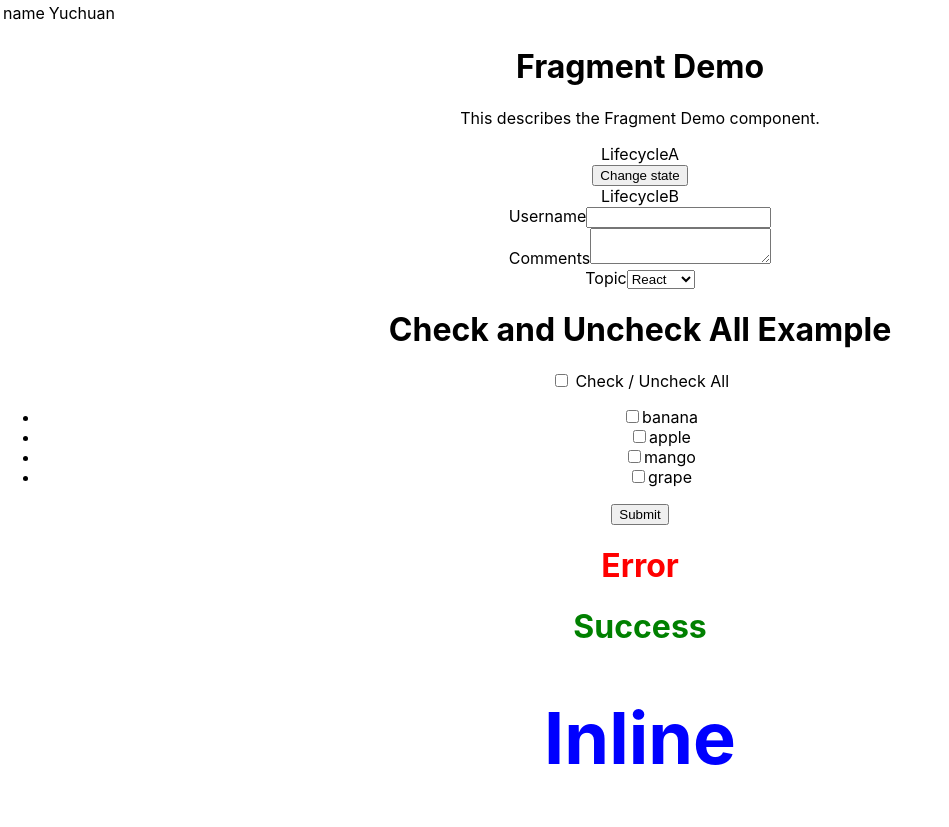
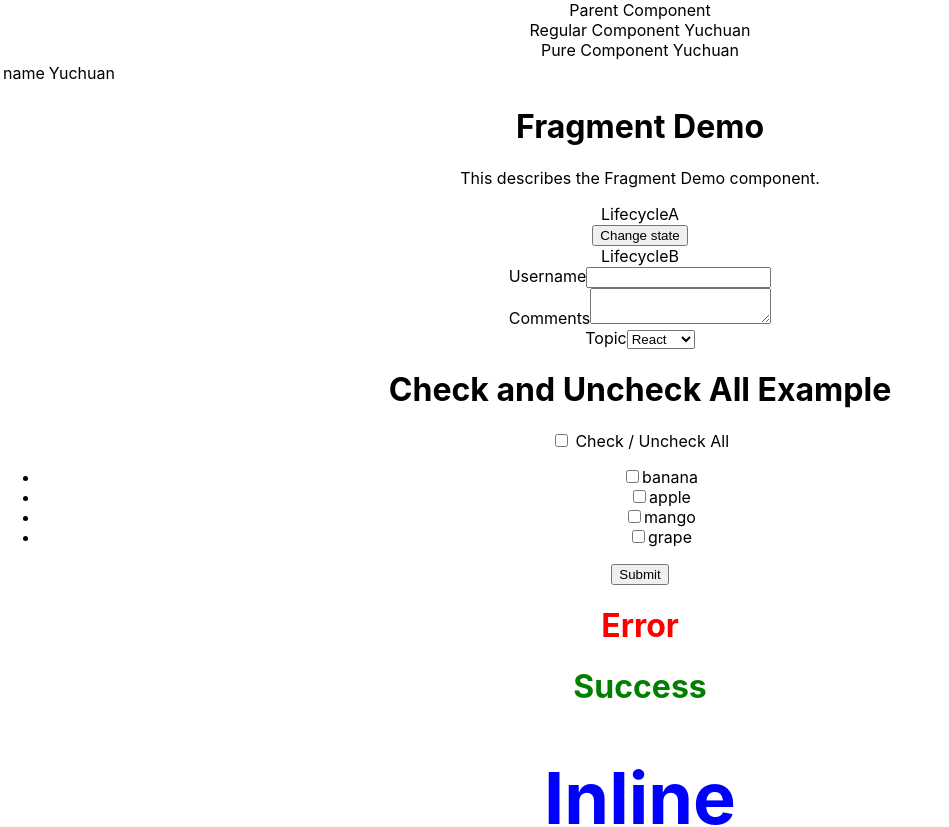
Before and after one commit to taoyuchuan/ReactDemo, a React (Create React App) app: page / in a window 1280 px wide. Shown: the top 827 px of the page, without its empty margins (0-949 px from the left). Built offline with nearby package versions, Linux system fonts and the light colour scheme.

Commit message:
Add pure component

```diff
--- a/src/App.js
+++ b/src/App.js
@@ -20,11 +20,13 @@
 import LifecycleA from './components/LifecycleA'
 import FragmentDemo from './components/FragmentDemo'
 import Table from './components/Table'
+import ParentComp from './components/ParentComp'
 
 class App extends Component {
   render() {
     return (
       <div className="App">
+        <ParentComp />
         <Table />
         <FragmentDemo />
         <LifecycleA />
--- /dev/null
+++ b/src/components/ParentComp.js
@@ -0,0 +1,34 @@
+import React, { Component } from 'react'
+import PureComp from './PureComp'
+import RegComp from './RegComp'
+
+class ParentComp extends Component {
+  constructor(props) {
+    super(props)
+
+    this.state = {
+      name: 'Yuchuan'
+    }
+  }
+
+  componentDidMount() {
+    setInterval(() => {
+      this.setState({
+        name: 'Yuchuan'
+      })
+    }, 2000)
+  }
+
+  render() {
+    console.log('****************Parent Component Render********************')
+    return(
+      <div>
+        Parent Component
+        <RegComp name = { this.state.name } />
+        <PureComp name = { this.state.name } />
+      </div>
+    )
+  }
+}
+
+export default ParentComp
--- /dev/null
+++ b/src/components/PureComp.js
@@ -0,0 +1,14 @@
+import React, { PureComponent } from 'react'
+
+class PureComp extends PureComponent {
+  render() {
+    console.log('Pure comp render')
+    return(
+      <div>
+        Pure Component { this.props.name }
+      </div>
+    )
+  }
+}
+
+export default PureComp
--- /dev/null
+++ b/src/components/RegComp.js
@@ -0,0 +1,13 @@
+import React, { Component } from 'react'
+
+class RegComp extends Component {
+  render() {
+    console.log('Reg comp render')
+    return(
+      <div>
+        Regular Component { this.props.name }
+      </div>
+    )
+  }
+}
+export default RegComp
```
